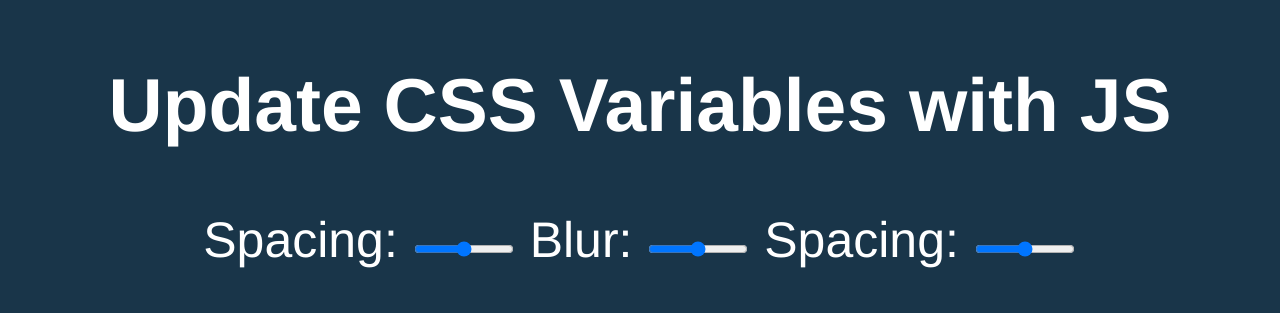
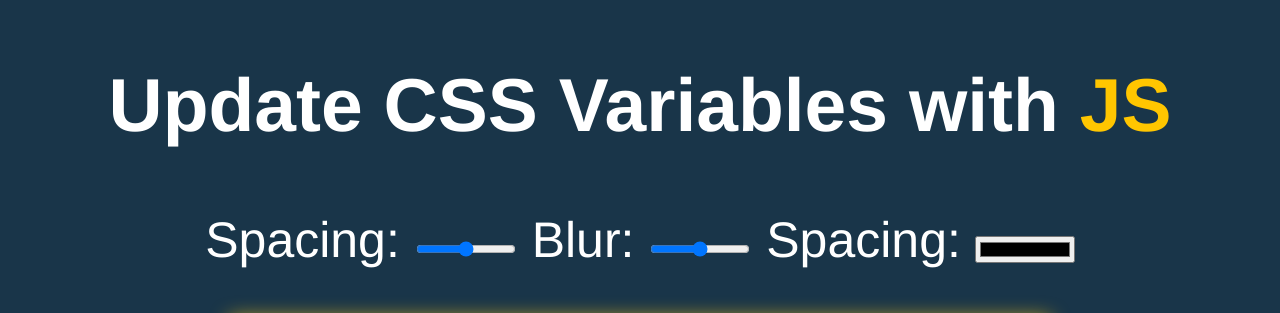
Before and after one commit to sankita15/Javascript30-self, a plain HTML site: page Ch3-Css-variables/index.html in a window 1280 px wide. Shown: the top 313 px of the page. Drawn offline with Linux system fonts and the light colour scheme; grey boxes are pictures that could not be loaded.

Commit message:
introduce css variables

```diff
--- a/Ch3-Css-variables/index.html
+++ b/Ch3-Css-variables/index.html
@@ -15,12 +15,18 @@
     <input type="range" name="blur" id="blur" min="10" max="200" data-sizing="px">
 
     <label for="base-color">Spacing:</label>
-    <input type="range" name="base-color" id="base-color" min="10" max="200">
+    <input type="color" name="base-color" id="base-color">
 </div>
 
 <img src="https://source.unsplash.com/7bwQXzbF6KE/800x500" alt="landscape">
 
 <style>
+
+:root {
+    --spacing: 10px;
+    --blur: 10px;
+    --base-color: #ffc600;
+}
 
 body {
     text-align: center;
@@ -32,7 +38,7 @@ body {
 }
 
 .header-substring {
-
+    color: var(--base-color);
 }
 
 .controls {
@@ -43,6 +49,12 @@ input {
     width: 100px;
 }
 
+img {
+    padding: var(--spacing);
+    filter: blur(var(--blur));
+    background-color: var(--base-color);
+}
+
 
 </style>
 
```
